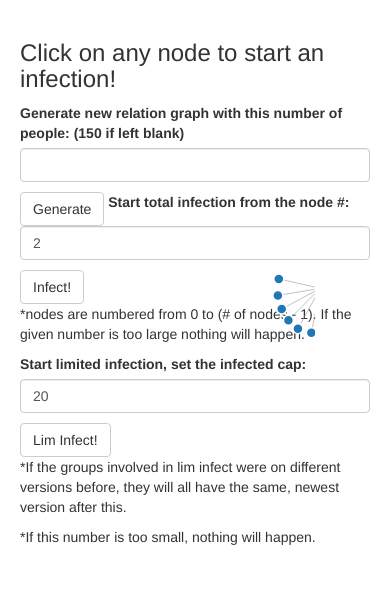
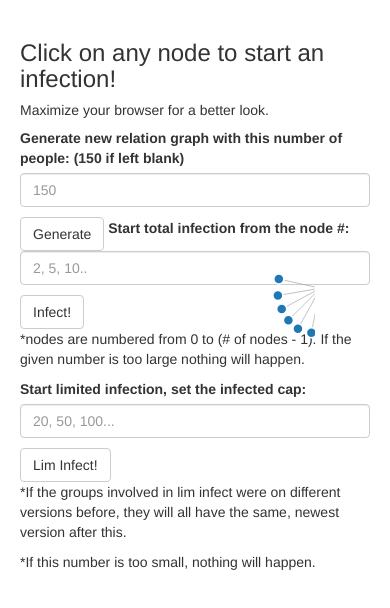
Before and after one commit to Nevvea7/lim-infct, a plain HTML site: page index.html in a window 390 px wide. Drawn offline with Linux system fonts and the light colour scheme.

Commit message:
minor changes to README and index.html

```diff
--- a/index.html
+++ b/index.html
@@ -31,21 +31,22 @@
 </style>
 <link rel="stylesheet" type="text/css" href="css/bootstrap.css">
 <body>
-<div class="side col-lg-offset-9 col-md-offset-9">
+<div class="side col-lg-offset-9 col-md-offset-9 col-sm-offset-9">
 
   <h3>Click on any node to start an infection!</h3>
+  <h5>Maximize your browser for a better look.</h5>
 
   <label>Generate new relation graph with this number of people: (150 if left blank)</label>
-  <input type="number" id="graphSize" class="form-control col col-lg-4" min="0">
+  <input type="number" id="graphSize" class="form-control col col-lg-4" placeholder="150" min="0">
   <button class="btn btn-default mt" onclick="start(document.getElementById('graphSize').value)">Generate</button>
 
   <label>Start total infection from the node #: </label>
-  <input type="number" id="infectionStartPoint" class="form-control" value="2" min="0">
+  <input type="number" id="infectionStartPoint" class="form-control" placeholder="2, 5, 10.." min="0">
   <button class="btn btn-default mt" onclick="infect(document.getElementById('infectionStartPoint').value)">Infect!</button>
   <p>*nodes are numbered from 0 to (# of nodes - 1). If the given number is too large nothing will happen.</p>
 
   <label>Start limited infection, set the infected cap: </label>
-  <input type="number" id="infectlim" class="form-control" value="20" min="0">
+  <input type="number" id="infectlim" class="form-control" placeholder="20, 50, 100..." min="0">
   <button class="btn btn-default mt" onclick="liminfect(document.getElementById('infectlim').value)">Lim Infect!</button>
   <p>*If the groups involved in lim infect were on different versions before, they will all have the same, newest version after this.</p>
   <p>*If this number is too small, nothing will happen.</p>
@@ -71,7 +72,7 @@ var force = d3.layout.force()
     .size([width, height]);
 
 var svg = d3.select("body").append("svg")
-    .attr("class", "col-lg-9 col-md-9 col-sm-12")
+    .attr("class", "col-lg-9 col-md-9 col-sm-9")
     .attr("height", height);
 
 var graph, people;
--- a/js/infection.js
+++ b/js/infection.js
@@ -3,7 +3,7 @@ function start(numOfNodes) {
   numOfNodes = numOfNodes || 150;
   svg.remove();
   svg = d3.select("body").append("svg")
-    .attr("class", "col-lg-9 col-md-9 col-sm-12")
+    .attr("class", "col-lg-9 col-md-9 col-sm-9")
     .attr("height", height);
 
   // generate new graph
@@ -169,7 +169,6 @@ function infect(startId) {
   function levelInfect() {
     var nextInfected;
     while (tobeInfected.length > 0) {
-      // console.log("infect check", startId);
       nextInfected = graph.people[tobeInfected.shift()];
       nextInfected.version = newVersion;
       // assign a new class to nodes so that when level finishes d3 can easily select them all
```
Also changed, not shown: 1 other file.
